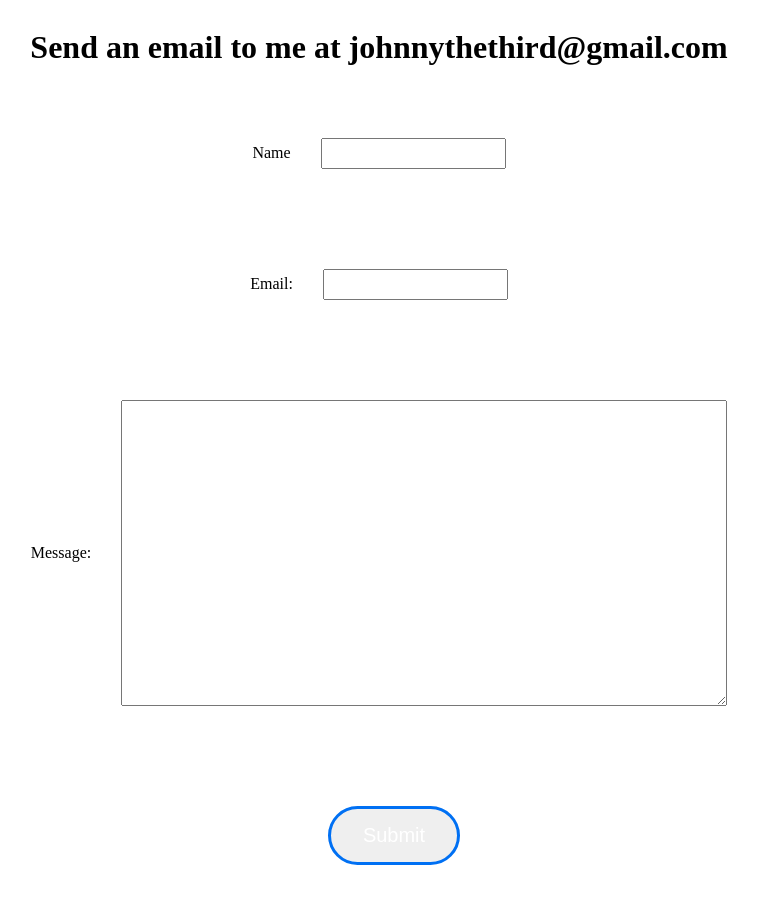
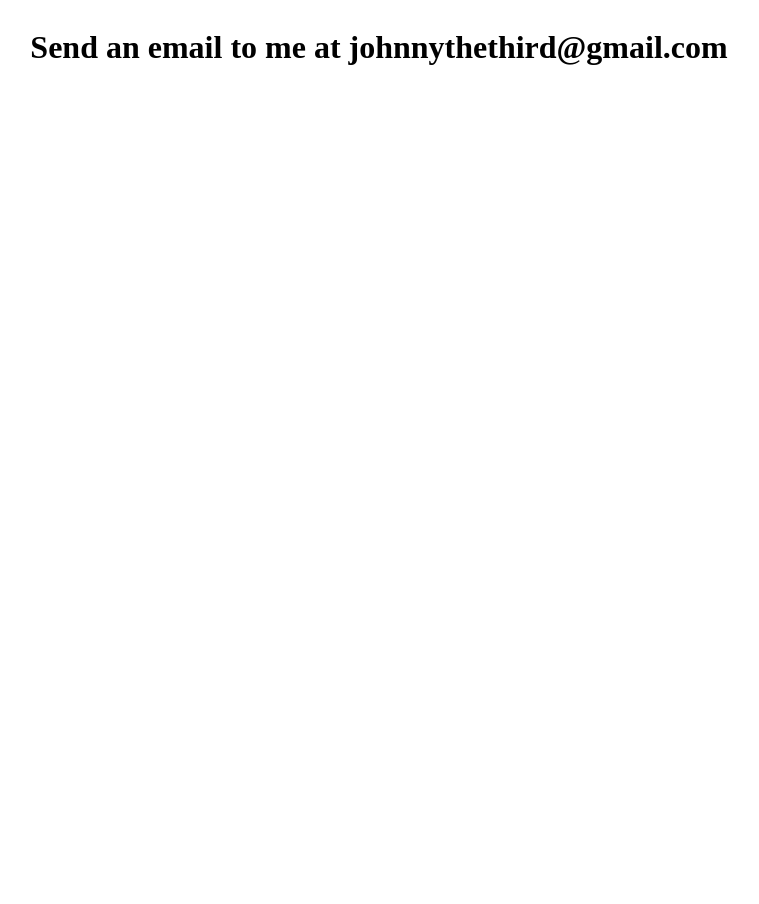
Before and after one commit to johnnythethird/portfolio-website, a Next.js app: page /nextjs-pages/contact in a window 1280 px wide. Shown: the top 904 px of the page, without its empty margins (261-1020 px from the left). After the commit the page ends 800 px from the top, so only its background shows below. Built offline with nearby package versions, Linux system fonts and the light colour scheme.

Commit message:
Deployment 2

```diff
--- a/pages/contact.js
+++ b/pages/contact.js
@@ -54,38 +54,6 @@
         <div className={styles.contactHead}>
           <h1>Send an email to me at johnnythethird@gmail.com</h1>
         </div>
-        <div className={styles.form}>
-          <form>
-            <div className={styles.formContainer}>
-              <label htmlFor="email">Name</label>
-              <input
-                onChange={(e) => setName(e.target.value)}
-                type="text"
-              ></input>
-            </div>
-            <div className={styles.formContainer}>
-              <label htmlFor="subject">Email:</label>
-              <input
-                id="subject"
-                onChange={(e) => setEmail(e.target.value)}
-                type="email"
-              ></input>
-            </div>
-            <div className={styles.formContainer}>
-              <label htmlFor="message">Message:</label>
-              <textarea
-                id="message"
-                onChange={(e) => setMessage(e.target.value)}
-              ></textarea>
-            </div>
-            <div className={styles.formContainer}>
-              <label></label>
-              <button disabled={loading} type="submit" onClick={(e) => {handleSubmit(e)}}>
-                {loading ? 'Sending...' : 'Submit'}
-              </button>
-            </div>
-          </form>
-        </div>
       </div>
     </div>
   )
--- a/pages/projects.js
+++ b/pages/projects.js
@@ -11,12 +11,13 @@
         <h1>WORKOUT TRACKER</h1>
         <Link href='https://johnnythethird.github.io/Workout-Tracker/'><a target="_blank" rel="noreferrer" className={styles.headerBtn}>Website</a></Link>
         <Link href='https://github.com/johnnythethird/Workout-Tracker'><a target="_blank" rel="noreferrer" className={styles.headerBtn}>GitHub Code</a></Link>
+        <Link href='https://www.youtube.com/watch?v=onK_g3lBwb4&ab_channel=JohnnyGatlin'><a target="_blank" rel="noreferrer" className={styles.headerBtn}>Video Demo</a></Link>
         <h3>
           This application allows users to create their own workout schedule.
           The user must create an account and then they will be able to start creating their own workout schedule.
         </h3>
         <h3>
-          If you encounter any problems with the website, download the github code and run the build from there.
+          If you encounter any problems with the website, download the github code and run the build from there or watch the video demo.
         </h3>
         <h4>
           Technologies used: MERN Stack (MongoDB, Express.js, React.js, Node.js), Google Authentication, Github Pages
@@ -31,12 +32,13 @@
         <h1>E-BUY ECOMMERCE WEBSITE</h1>
         <Link href='https://johnnythethird.github.io/E-Buy-Website/'><a target="_blank" rel="noreferrer" className={styles.headerBtn}>Website</a></Link>
         <Link href='https://github.com/johnnythethird/E-Buy-Website'><a target="_blank" rel="noreferrer" className={styles.headerBtn}>GitHub Code</a></Link>
+        <Link href='https://www.youtube.com/watch?v=HHichU8-4w8&ab_channel=JohnnyGatlin'><a target="_blank" rel="noreferrer" className={styles.headerBtn}>Video Demo</a></Link>
         <h3>
           This application is an e-commerce website that will allow users to sign/log in and get items the user wishes to buy.
           They can also use Paypal to buy whatever they want.
         </h3>
         <h3>
-          If you encounter any problems with the website, download the github code and run the build from there.
+          If you encounter any problems with the website, download the github code and run the build from there or watch the video demo.
         </h3>
         <h4>
           Technologies used: MERN Stack (MongoDB, Express.js, React.js, Node.js), Github Pages, Paypal REST API
```
